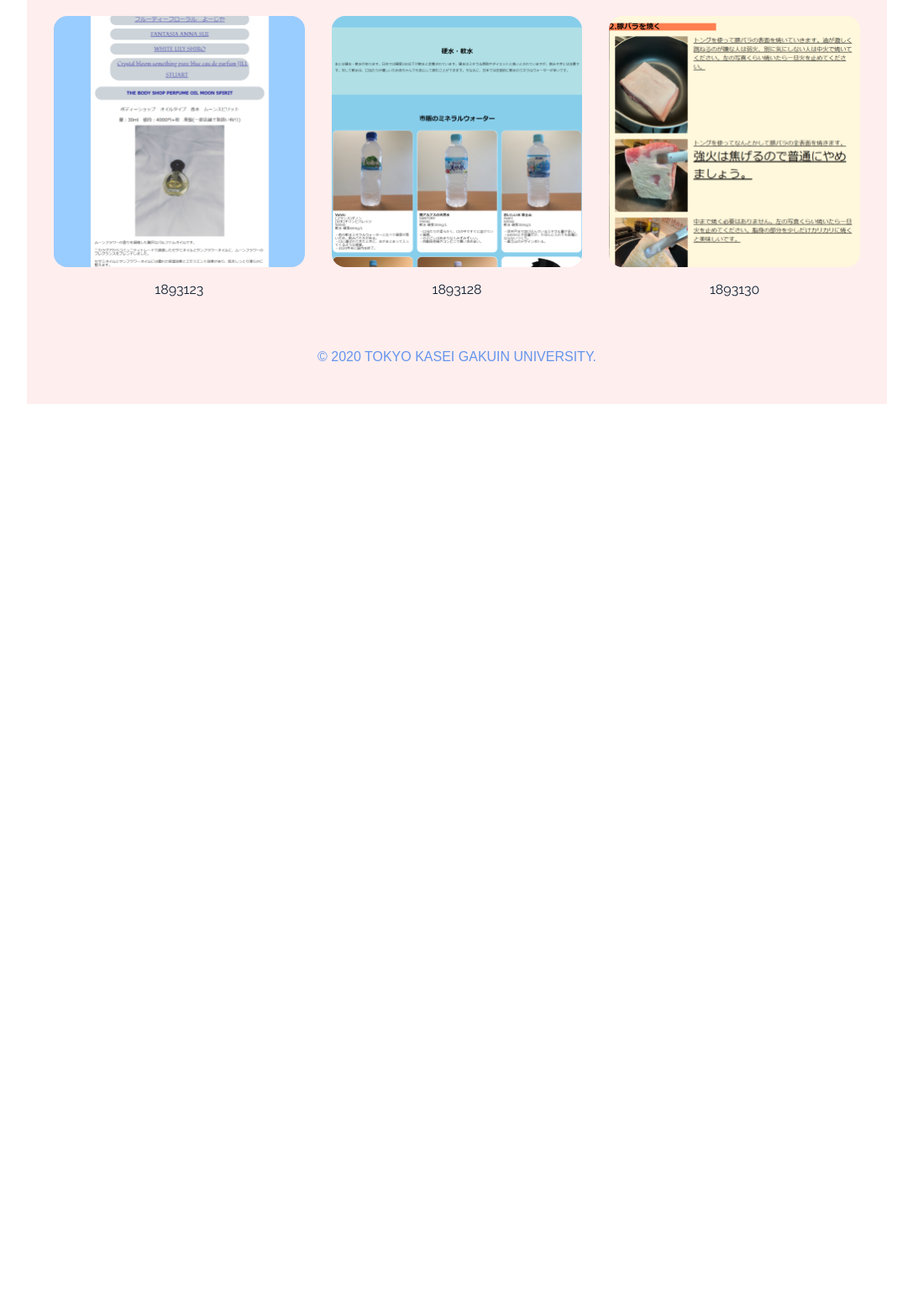
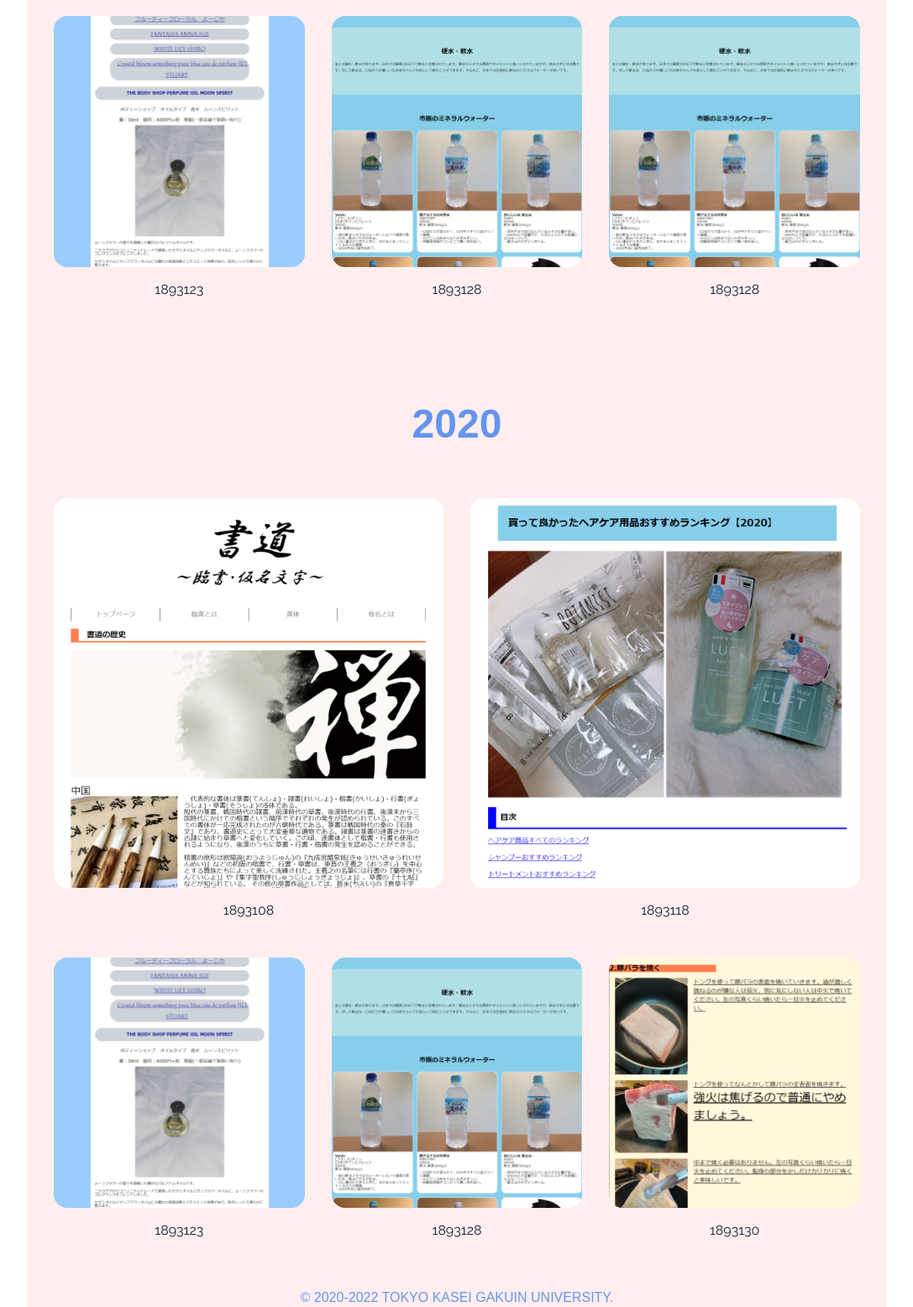
Before and after one commit to takashima-kva/WDB, a plain HTML site: page index.html in a window 1280 px wide. Shown: the part 940-2496 px from the top of the page at 84% size, without its empty margins (96-1183 px from the left). Before the commit the page ends 1421 px from the top, so only its background shows below. Drawn offline with Linux system fonts and the light colour scheme; a web font is replaced by a local one.

Commit message:
update index.html

```diff
--- a/index.html
+++ b/index.html
@@ -22,18 +22,19 @@
             東京家政学院大学<br>ウェブデザイン演習B<br>学生制作サイトのご紹介
         </h1>
 
-        <h2 class="year"> 2020 </h2>
+
+        <h2 class="year"> 2022 </h2>
 
         <div class="flexbase">
             <div class="content">
                 <a href="2020/1893108_inoue/index.html" target="_blank">
-                    <img src="images/1893108.png" alt="KVA祭">
+                    <img src="images/1893108.png" alt="1893108画像">
                     <p class="sid">1893108</p>
                 </a>
             </div>
             <div class="content">
                 <a href="2020/1893118_tanaka/index.html" target="_blank">
-                    <img src="images/1893118.png" alt="KVA祭">
+                    <img src="images/1893118.png" alt="1893118画像">
                     <p class="sid">1893118</p>
                 </a>
             </div>
@@ -42,19 +43,61 @@
         <div class="flexbase">
             <div class="content">
                 <a href="2020/1893123_tokita/index.html" target="_blank">
-                    <img src="images/1893123.png" alt="KVA祭">
+                    <img src="images/1893123.png" alt="1893108画像">
                     <p class="sid">1893123</p>
                 </a>
             </div>
             <div class="content">
                 <a href="2020/1893128_hayashi/index.html" target="_blank">
-                    <img src="images/1893128.png" alt="KVA祭">
+                    <img src="images/1893128.png" alt="1893128画像">
+                    <p class="sid">1893128</p>
+                </a>
+            </div>
+
+            <div class="content">
+                <a href="2020/1893128_hayashi/index.html" target="_blank">
+                    <img src="images/1893128.png" alt="1893128画像">
+                    <p class="sid">1893128</p>
+                </a>
+            </div>
+        </div>
+
+
+
+
+        <h2 class="year"> 2020 </h2>
+
+        <div class="flexbase">
+            <div class="content">
+                <a href="2020/1893108_inoue/index.html" target="_blank">
+                    <img src="images/1893108.png" alt="1893108画像">
+                    <p class="sid">1893108</p>
+                </a>
+            </div>
+            <div class="content">
+                <a href="2020/1893118_tanaka/index.html" target="_blank">
+                    <img src="images/1893118.png" alt="1893118画像">
+                    <p class="sid">1893118</p>
+                </a>
+            </div>
+        </div>
+
+        <div class="flexbase">
+            <div class="content">
+                <a href="2020/1893123_tokita/index.html" target="_blank">
+                    <img src="images/1893123.png" alt="1893108画像">
+                    <p class="sid">1893123</p>
+                </a>
+            </div>
+            <div class="content">
+                <a href="2020/1893128_hayashi/index.html" target="_blank">
+                    <img src="images/1893128.png" alt="1893128画像">
                     <p class="sid">1893128</p>
                 </a>
             </div>
             <div class="content">
                 <a href="2020/1893130_fujioka/index.html" target="_blank">
-                    <img src="images/1893130.png" alt="KVA祭">
+                    <img src="images/1893130.png" alt="1893130画像">
                     <p class="sid">1893130</p>
                 </a>
             </div>
@@ -66,7 +109,7 @@
 -->
         </div>
         <footer>
-            <p>&copy; 2020 TOKYO KASEI GAKUIN UNIVERSITY.</p>
+            <p>&copy; 2020-2022 TOKYO KASEI GAKUIN UNIVERSITY.</p>
         </footer>
 
 
```
